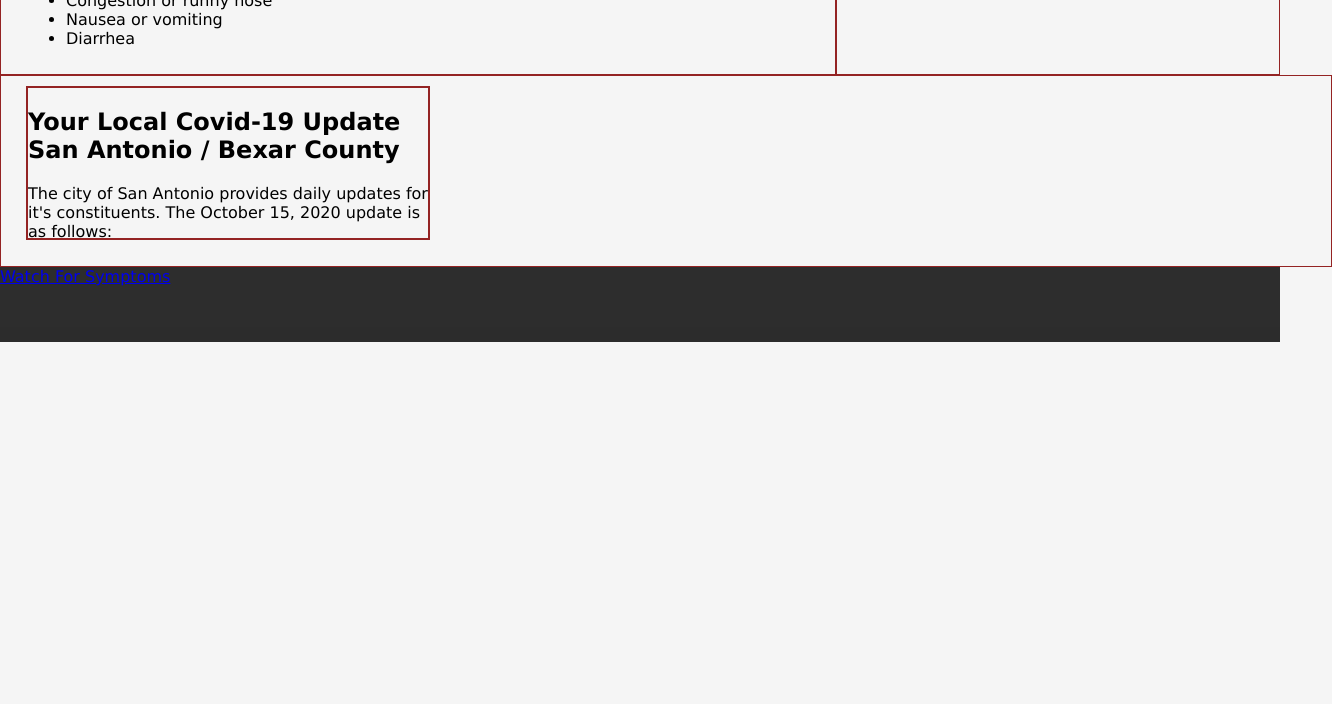
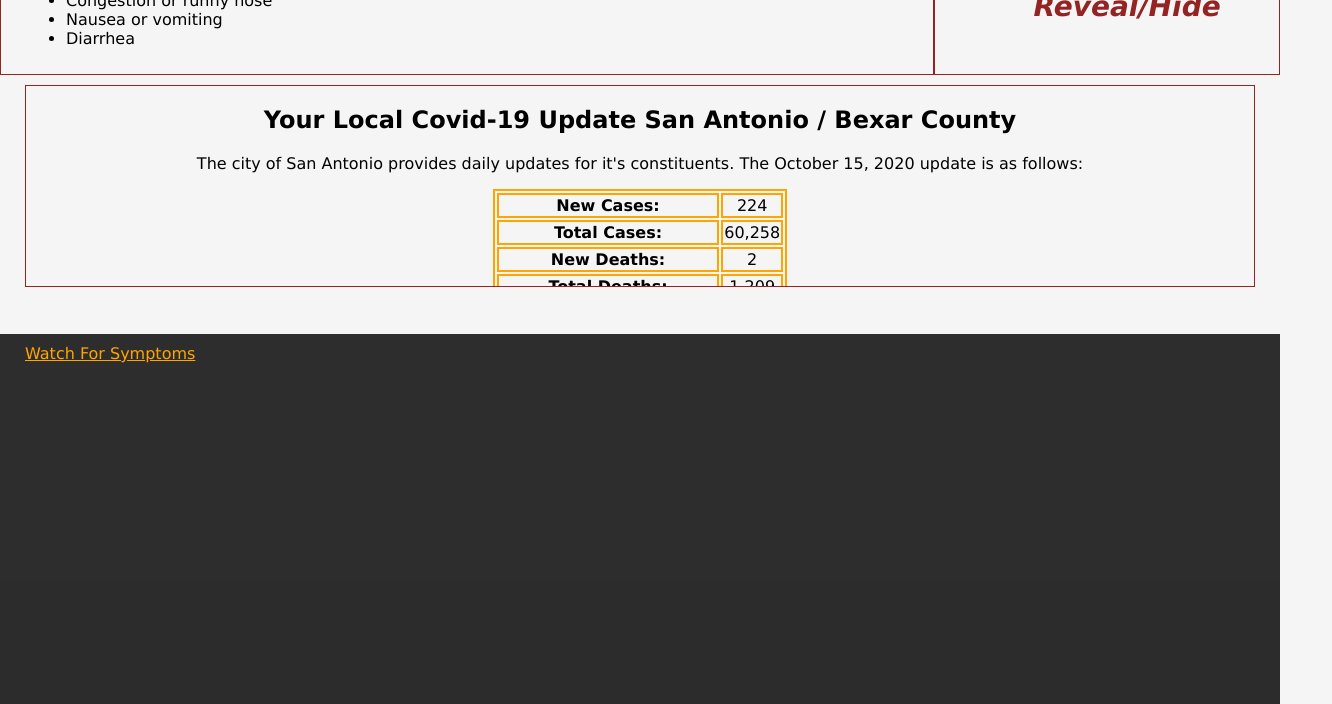
Before and after one commit to KMarieBrown/rubric4-event-handlers, a plain HTML site: page index.html in a window 1280 px wide. Shown: the part 436-1140 px from the top of the page, 1332 px wide, since content can reach past the window. Before the commit the page ends 800 px from the top, so only its background shows below. Drawn offline with Linux system fonts and the light colour scheme.

Commit message:
👌 IMPROVE: Update styling.

```diff
--- a/assets/scripts/main.js
+++ b/assets/scripts/main.js
@@ -27,10 +27,10 @@
 );
 
 // Attaches a scroll event to the aside.
-document.getElementById("scroll-update").addEventListener("scroll", scrollFunction);
+document.getElementById("scroll-abuse").addEventListener("scroll", scrollFunction);
 
 function scrollFunction() {
-  document.getElementById("insert-p").innerHTML = "If you need help leaving an abusive partner safely please call the SAPD non-emergency number at 210.207.7273, and the advocates with the Crisis Response Teams can help you make a plan.";
+  document.getElementById("insert-p").innerHTML = "<em><strong>If you need help leaving an abusive partner safely please call the SAPD non-emergency number at 210.207.7273, and the advocates with the Crisis Response Teams can help you make a plan.</em></strong>";
 }
 
 // Prompts confirmation message before user leaves the page.
--- a/assets/styles/main.scss
+++ b/assets/styles/main.scss
@@ -3,9 +3,9 @@
 }
 
 aside {
-	border: 2px solid rgb(148, 35, 35);
-	width: 400px;
-	height: 150px;
+	border: 1px solid rgb(148, 35, 35);
+	width: auto;
+	height: 200px;
 	overflow: scroll;
 }
 
@@ -17,19 +17,46 @@
 footer {
 	float: none;
 	background-color: rgba(29, 29, 29, 0.927);
-	height: 75px;
+	height: 350px;
 	color: white;
+	padding: 10px 25px;
+}
+
+footer a {
+	color: orange;
+}
+
+h2 {
+	text-align: center;
 }
 
 main {
 	display: flex;
 }
 
+table {
+	margin-left: auto;
+	margin-right: auto;
+}
+
 table,
 th,
 td {
 	border: 2px solid orange;
-	text-align: left;
+	text-align: center;
+}
+
+#abuse {
+	height: auto;
+	border: thin solid rgb(148, 35, 35);
+	padding: 10px 25px 35px 25px;
+	display: block;
+	float: none;
+	width: auto;
+}
+
+#abuse a {
+	color: rgb(148, 35, 35);
 }
 
 #banner {
@@ -59,13 +86,17 @@
 	width: 50%;
 }
 
+#insert-p {
+	padding-top: 5px;
+}
+
 #local-update {
-	height: auto;
-	border: thin solid rgb(148, 35, 35);
 	padding: 10px 25px;
-	display: block;
-	float: none;
-	width: 100%;
+	text-align: center;
+}
+
+#local-update a {
+	color: rgb(148, 35, 35);
 }
 
 #reduce-spread {
@@ -77,7 +108,7 @@
 }
 
 #reduce-spread a {
-	font-size: 36px;
+	font-size: 28px;
 	color: rgb(148, 35, 35);
 	text-align: center;
 	text-decoration: none;
@@ -85,7 +116,7 @@
 
 #symptoms {
 	height: auto;
-	flex: 2;
+	flex: 3;
 	float: left;
 	border: thin solid rgb(148, 35, 35);
 	padding: 10px 25px;
```
Also changed, not shown: assets/styles/main.css, 1 other file.
